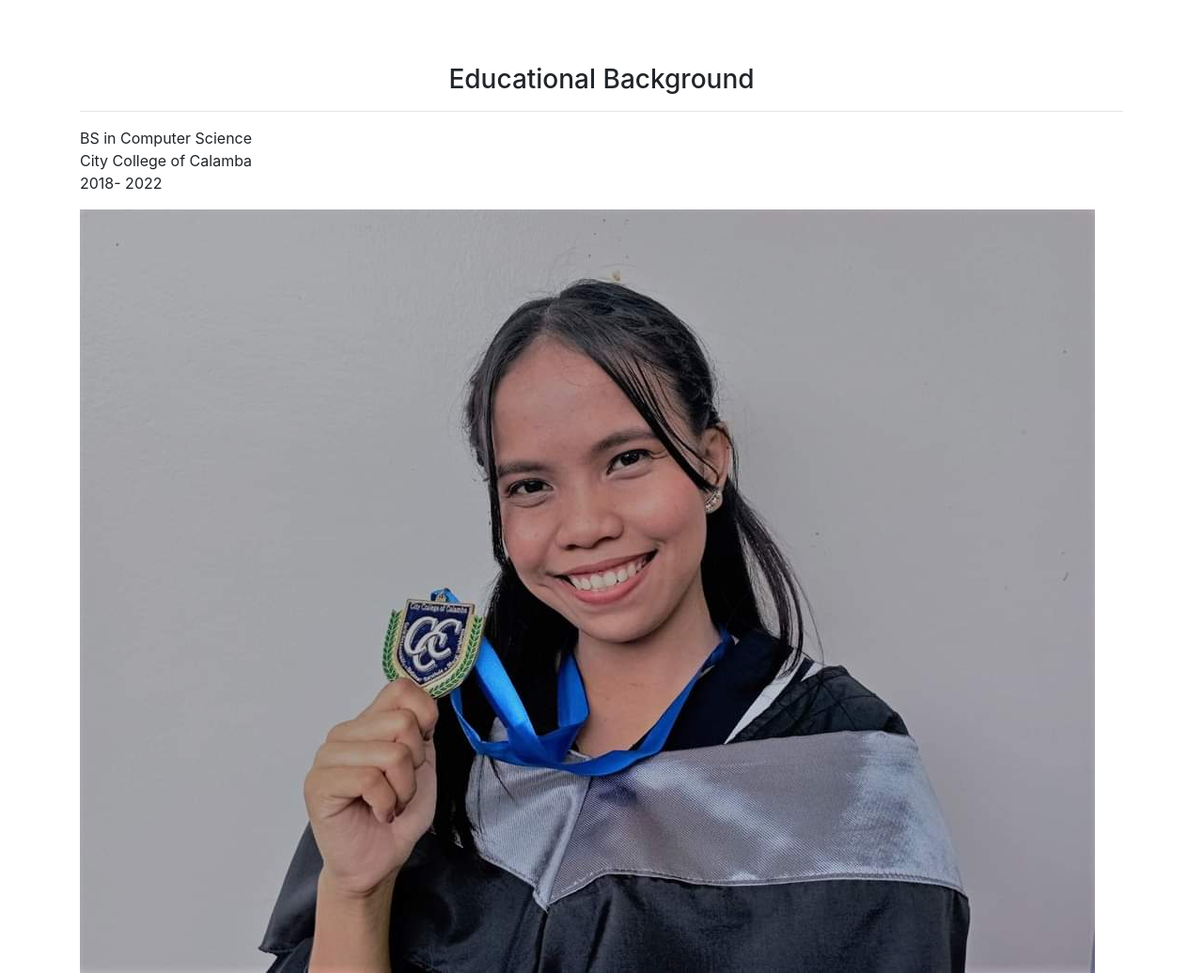
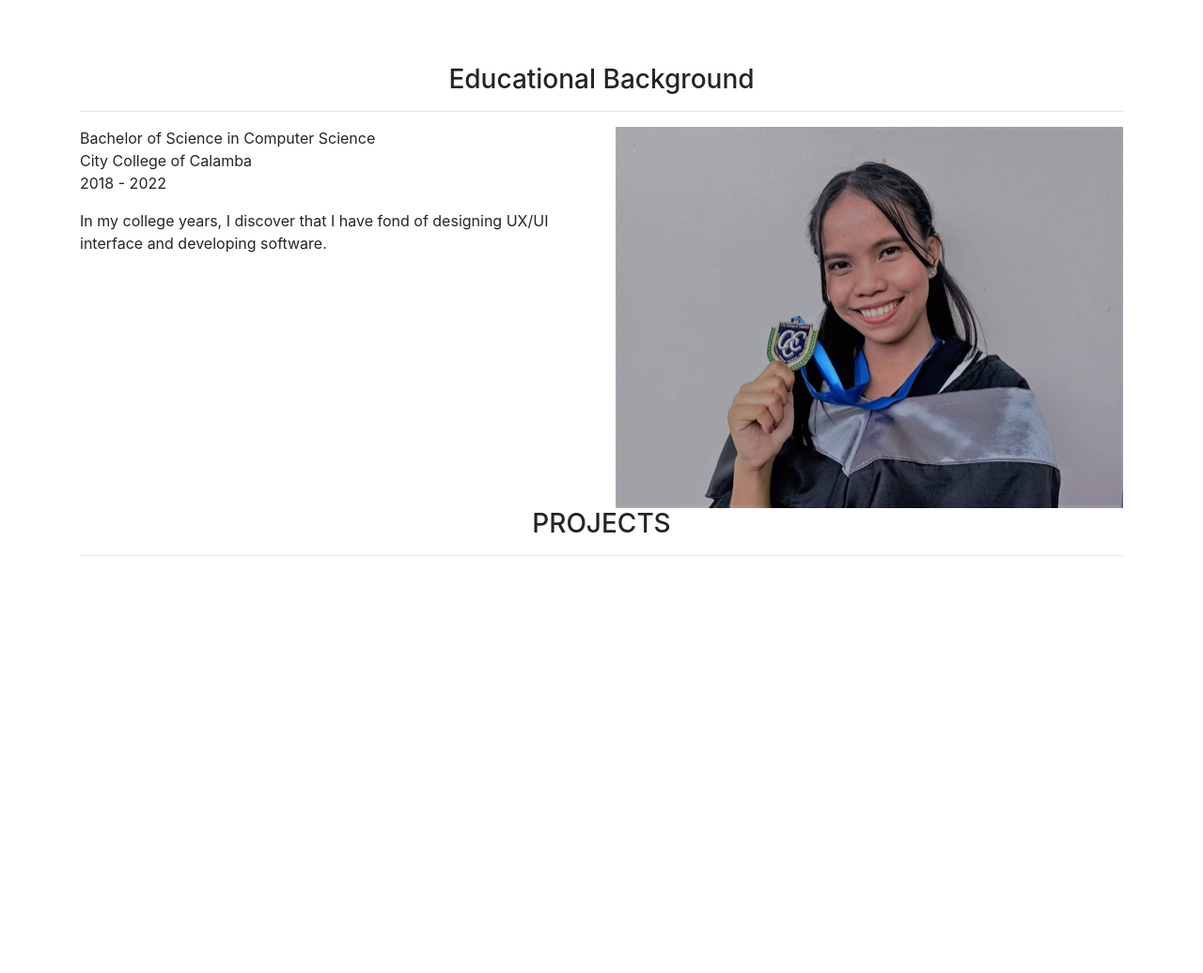
Before and after one commit to mariahgift/web-portfolio, a plain HTML site: page index.html in a window 1280 px wide. Shown: the part 680-1716 px from the top of the page at 94% size. After the commit the page ends 1288 px from the top, so only its background shows below. Drawn offline with nearby package versions, Linux system fonts and the light colour scheme.

Commit message:
add educational bg

```diff
--- a/index.html
+++ b/index.html
@@ -14,16 +14,16 @@
     <div class="container mt-5">
         <div class="intro">
             <div class="row">
-                <div class="col-sm-6 col-lg-6">
+                <div class=" col-lg-6">
                     <div>
                         <img src="src/mg.jpg" id="mg" alt="mariah gift">
                     </div>
                   </div>
-                  <div class="col-sm-6 col-lg-6" id="desc">
+                  <div class=" col-lg-6" id="desc">
                     <h3>Mariah Gift Miranda</h3>
                     <p class="align-middle">Software Engineer</p>
 
-                    <p>I'm currently an Associate Software Engineer in MDI Novare lived
+                    <p>I'm currently an Associate Software Engineer in MDI Novare lived in
                         Calamba City, Laguna. I enjoy designing and creating web interface.
                     </p>
 
@@ -45,19 +45,27 @@
         <div class="about">
             <h3 class="text-center">Educational Background</h3>
             <hr>
-            <p>
-                BS in Computer Science <br>
-                City College of Calamba <br>
-                2018- 2022
-            </p>
-            <img src="src/grad.jpg" alt="grad">
+
+            <div class="row">
+                <div class="col-lg-6"> <p>
+                    Bachelor of Science in Computer Science <br>
+                    City College of Calamba <br>
+                    2018 - 2022
+                </p>
+                <p>In my college years, I discover that I have fond of designing UX/UI interface and
+                    developing software.
+                </p></div>
+                <div class="col-lg-6">
+                    <img src="src/grad.jpg" class="img-fluid" id="grad" alt="grad">
+                </div>
+            </div>
         </div>
 
-        <!-- <div class="SKILLS">
-            <h3 class="text-center">SKILLS</h3>
+        <div class="SKILLS">
+            <h3 class="text-center">PROJECTS</h3>
             <hr>
             <p></p>
-        </div> -->
+        </div>
 
     </div> <!--end of container-->
 
```
Also changed, not shown: index-style.css (line endings or trailing spaces).
